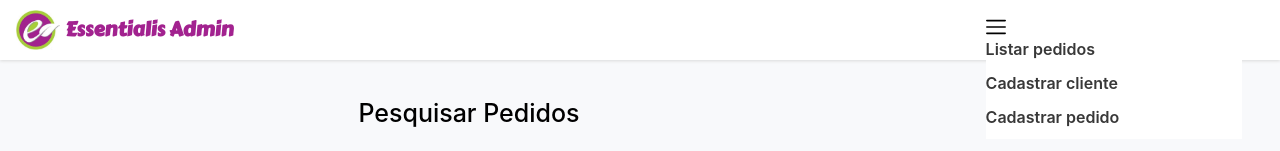
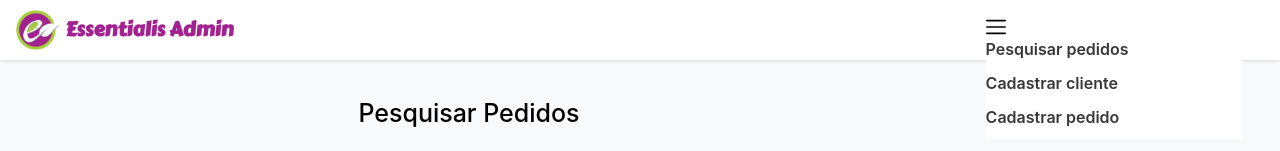
Before and after one commit to lucasbpro/essentialis-admin, a React (Create React App) app: page / in a window 1280 px wide. Both pictures are taken after a click on the picture 995 px from the left and 26 px from the top of the page. Shown: the top 151 px of the page. Built offline with nearby package versions, Linux system fonts and the light colour scheme; no server answers.

Commit message:
fix: Label "Listar pedidos" changed to "Pesquisar pedidos"

```diff
--- a/src/components/MenuCard/MenuCard.js
+++ b/src/components/MenuCard/MenuCard.js
@@ -6,7 +6,7 @@ function MenuCard() {
     return (
       <div className="menu-card">
         <Link to={'/pedidos'}>
-          <p className="card-options"> Listar pedidos </p>
+          <p className="card-options"> Pesquisar pedidos </p>
         </Link>
         <Link to={'/criarCliente'}>
           <p className="card-options"> Cadastrar cliente </p>
```
